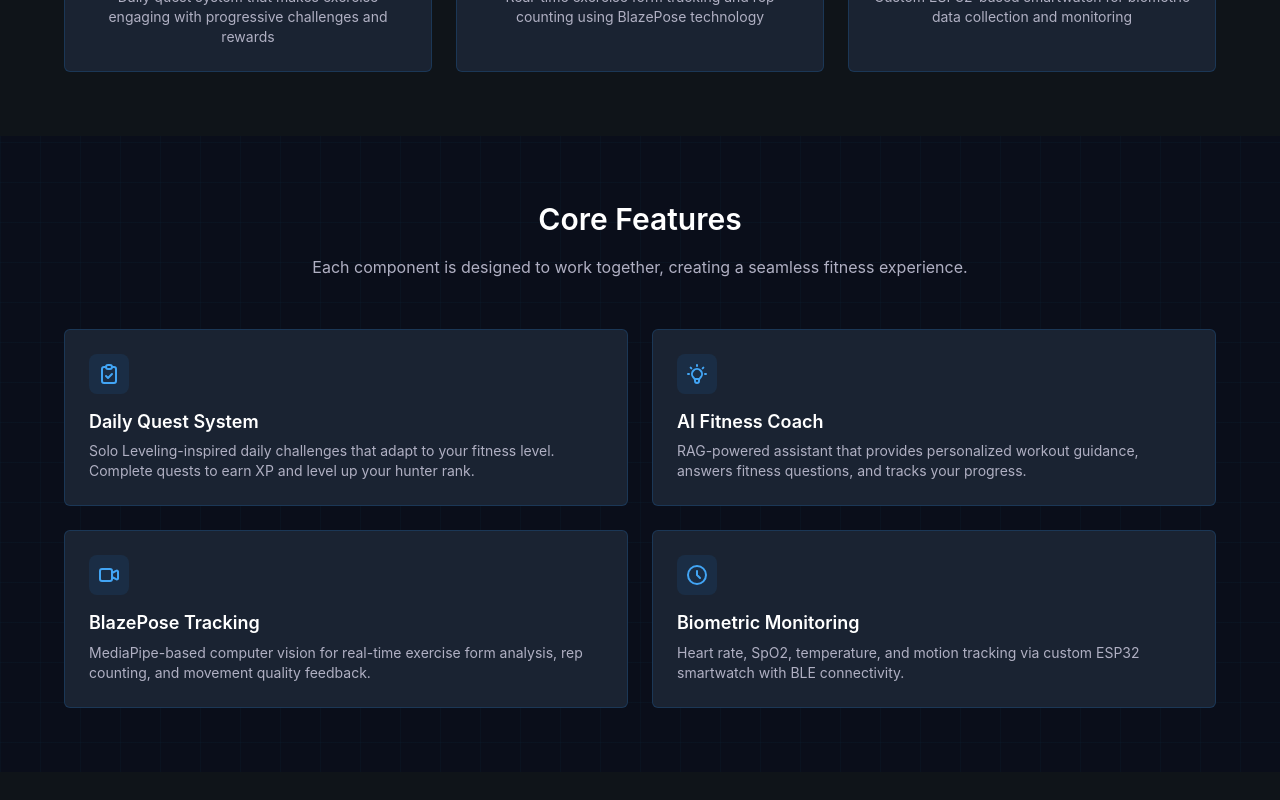
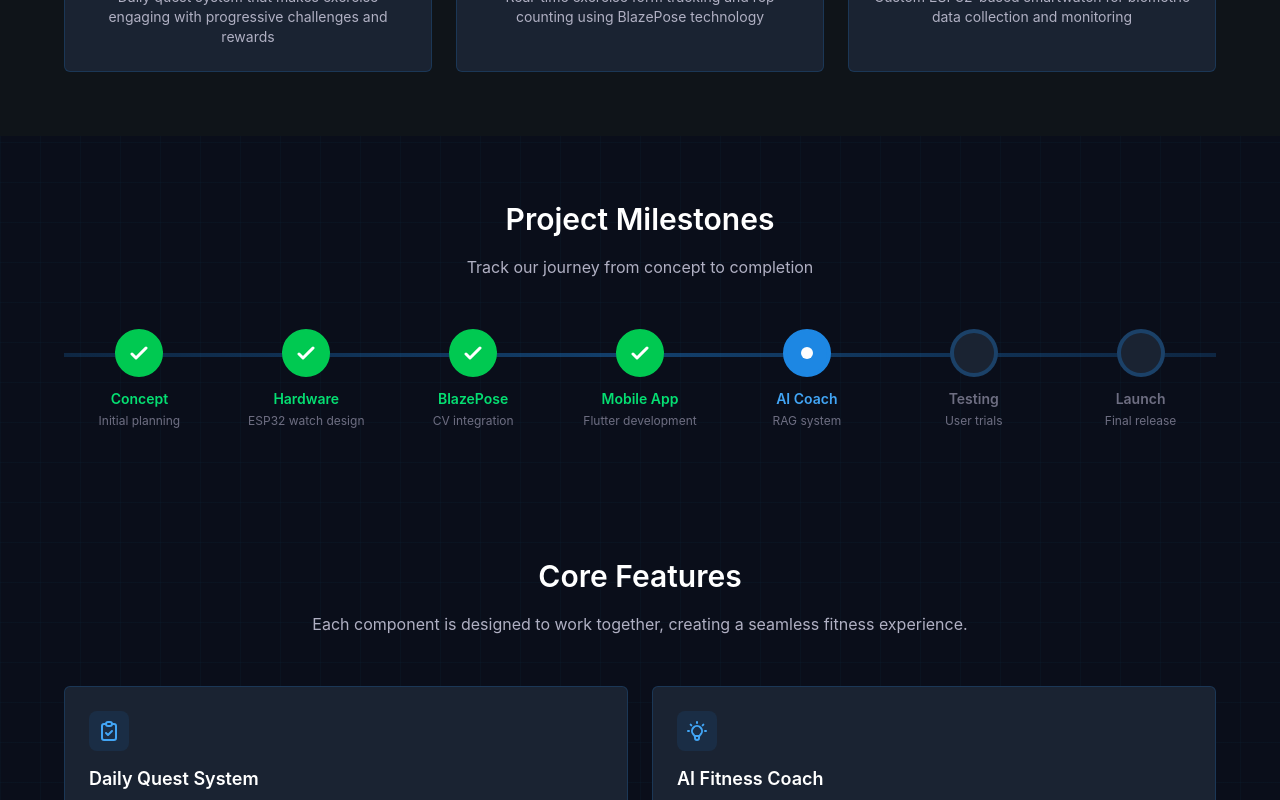
Before and after one commit to Aera0908/aerovit-doc, a React (Vite) app: page / in a window 1280 px wide. Shown: the part 920-1720 px from the top of the page. Built offline with nearby package versions, Linux system fonts and the light colour scheme.

Commit message:
added progression section

```diff
--- a/src/App.tsx
+++ b/src/App.tsx
@@ -6,6 +6,7 @@ import Home from './pages/Home'
 import GettingStarted from './pages/GettingStarted'
 import Features from './pages/Features'
 import Architecture from './pages/Architecture'
+import Progress from './pages/Progress'
 
 function AppContent() {
   const location = useLocation()
@@ -28,6 +29,7 @@ function AppContent() {
               <Route path="/getting-started" element={<GettingStarted />} />
               <Route path="/features" element={<Features />} />
               <Route path="/architecture" element={<Architecture />} />
+              <Route path="/progress" element={<Progress />} />
             </Routes>
           </main>
         </div>
--- a/src/components/Header.tsx
+++ b/src/components/Header.tsx
@@ -29,6 +29,7 @@ export default function Header() {
     { path: '/getting-started', label: 'Getting Started' },
     { path: '/features', label: 'Features' },
     { path: '/architecture', label: 'Architecture' },
+    { path: '/progress', label: 'Progress' },
   ]
 
   return (
--- a/src/components/Sidebar.tsx
+++ b/src/components/Sidebar.tsx
@@ -7,6 +7,7 @@ const navigation = [
       { title: 'Getting Started', path: '/getting-started' },
       { title: 'Features', path: '/features' },
       { title: 'Architecture', path: '/architecture' },
+      { title: 'Progress', path: '/progress' },
     ]
   }
 ]
--- a/src/pages/Home.tsx
+++ b/src/pages/Home.tsx
@@ -86,6 +86,60 @@ export default function Home() {
         </div>
       </section>
 
+      {/* Project Timeline */}
+      <section className="py-16 px-6">
+        <div className="max-w-6xl mx-auto">
+          <h2 className="text-3xl font-bold text-center mb-4">Project Milestones</h2>
+          <p className="text-center text-[var(--text-secondary)] mb-12 max-w-2xl mx-auto">
+            Track our journey from concept to completion
+          </p>
+
+          <div className="relative">
+            {/* Timeline Line */}
+            <div className="absolute top-6 left-0 right-0 h-1 bg-gradient-to-r from-[var(--primary)]/20 via-[var(--primary)]/40 to-[var(--primary)]/20" />
+
+            {/* Timeline Items */}
+            <div className="relative grid grid-cols-2 md:grid-cols-4 lg:grid-cols-7 gap-4">
+              <TimelineItem
+                milestone="Concept"
+                status="completed"
+                description="Initial planning"
+              />
+              <TimelineItem
+                milestone="Hardware"
+                status="completed"
+                description="ESP32 watch design"
+              />
+              <TimelineItem
+                milestone="BlazePose"
+                status="completed"
+                description="CV integration"
+              />
+              <TimelineItem
+                milestone="Mobile App"
+                status="completed"
+                description="Flutter development"
+              />
+              <TimelineItem
+                milestone="AI Coach"
+                status="active"
+                description="RAG system"
+              />
+              <TimelineItem
+                milestone="Testing"
+                status="upcoming"
+                description="User trials"
+              />
+              <TimelineItem
+                milestone="Launch"
+                status="upcoming"
+                description="Final release"
+              />
+            </div>
+          </div>
+        </div>
+      </section>
+
       {/* Core Features */}
       <section className="py-16 px-6">
         <div className="max-w-6xl mx-auto">
@@ -157,6 +211,62 @@ export default function Home() {
           </Link>
         </div>
       </section>
+    </div>
+  )
+}
+
+interface TimelineItemProps {
+  milestone: string
+  status: 'completed' | 'active' | 'upcoming'
+  description: string
+}
+
+function TimelineItem({ milestone, status, description }: TimelineItemProps) {
+  const getStatusColor = () => {
+    switch (status) {
+      case 'completed':
+        return 'bg-green-500 border-green-500'
+      case 'active':
+        return 'bg-[var(--primary)] border-[var(--primary)] animate-pulse'
+      case 'upcoming':
+        return 'bg-[var(--card)] border-[var(--primary)]/30'
+      default:
+        return 'bg-[var(--card)] border-[var(--primary)]/30'
+    }
+  }
+
+  const getTextColor = () => {
+    switch (status) {
+      case 'completed':
+        return 'text-green-400'
+      case 'active':
+        return 'text-[var(--primary-light)]'
+      case 'upcoming':
+        return 'text-[var(--text-muted)]'
+      default:
+        return 'text-[var(--text-muted)]'
+    }
+  }
+
+  return (
+    <div className="flex flex-col items-center">
+      {/* Circle Marker */}
+      <div className={`relative w-12 h-12 rounded-full border-4 ${getStatusColor()} flex items-center justify-center mb-3 z-10`}>
+        {status === 'completed' && (
+          <svg className="w-6 h-6 text-white" fill="none" stroke="currentColor" viewBox="0 0 24 24">
+            <path strokeLinecap="round" strokeLinejoin="round" strokeWidth={3} d="M5 13l4 4L19 7" />
+          </svg>
+        )}
+        {status === 'active' && (
+          <div className="w-3 h-3 rounded-full bg-white" />
+        )}
+      </div>
+
+      {/* Milestone Info */}
+      <div className="text-center">
+        <p className={`font-semibold text-sm mb-1 ${getTextColor()}`}>{milestone}</p>
+        <p className="text-xs text-[var(--text-muted)]">{description}</p>
+      </div>
     </div>
   )
 }
--- /dev/null
+++ b/src/pages/Progress.tsx
@@ -0,0 +1,74 @@
+export default function Progress() {
+  const progressData = [
+    { category: 'Mobile App', percentage: 85, status: 'In Development' },
+    { category: 'Wearable Device', percentage: 70, status: 'In Development' },
+    { category: 'AI Coach', percentage: 60, status: 'In Development' },
+    { category: 'Documentation', percentage: 70, status: 'In Progress' },
+  ]
+
+  const overallProgress = Math.round(
+    progressData.reduce((sum, item) => sum + item.percentage, 0) / progressData.length
+  )
+
+  return (
+    <div className="space-y-8">
+      <div>
+        <h1 className="text-4xl font-bold text-white mb-4">Development Progress</h1>
+        <p className="text-[var(--text-secondary)] text-lg">
+          Track the current status of Aerovit project components.
+        </p>
+      </div>
+
+      {/* Overall Progress */}
+      <div className="hud-panel p-6">
+        <div className="flex items-center justify-between mb-4">
+          <h2 className="text-2xl font-bold text-white">Overall Progress</h2>
+          <span className="text-3xl font-bold text-[var(--primary-light)]">{overallProgress}%</span>
+        </div>
+        <div className="w-full bg-[var(--card)] rounded-full h-4 overflow-hidden border border-[var(--primary)]/20">
+          <div
+            className="h-full bg-gradient-to-r from-[var(--primary)] to-[var(--primary-light)] transition-all duration-500"
+            style={{ width: `${overallProgress}%` }}
+          />
+        </div>
+      </div>
+
+      {/* Component Progress */}
+      <div className="space-y-4">
+        <h2 className="text-2xl font-bold text-white">Component Breakdown</h2>
+        {progressData.map((item, index) => (
+          <div key={index} className="hud-panel p-6">
+            <div className="flex items-center justify-between mb-3">
+              <div>
+                <h3 className="text-xl font-semibold text-white">{item.category}</h3>
+                <p className="text-sm text-[var(--text-muted)]">{item.status}</p>
+              </div>
+              <span className="text-2xl font-bold text-[var(--primary-light)]">{item.percentage}%</span>
+            </div>
+            <div className="w-full bg-[var(--card)] rounded-full h-3 overflow-hidden border border-[var(--primary)]/20">
+              <div
+                className="h-full bg-gradient-to-r from-[var(--primary)] to-[var(--primary-light)] transition-all duration-500"
+                style={{ width: `${item.percentage}%` }}
+              />
+            </div>
+          </div>
+        ))}
+      </div>
+
+      {/* Recent Updates */}
+      <div className="hud-panel p-6">
+        <h2 className="text-2xl font-bold text-white mb-4">Recent Updates</h2>
+        <div className="space-y-4">
+          <div className="border-l-2 border-[var(--primary)] pl-4">
+            <p className="text-sm text-[var(--text-muted)]">February 3, 2026</p>
+            <p className="text-white">Documentation site launched with initial content</p>
+          </div>
+          <div className="border-l-2 border-[var(--primary)]/50 pl-4">
+            <p className="text-sm text-[var(--text-muted)]">Coming Soon</p>
+            <p className="text-[var(--text-secondary)]">More detailed progress tracking and milestones</p>
+          </div>
+        </div>
+      </div>
+    </div>
+  )
+}
```
